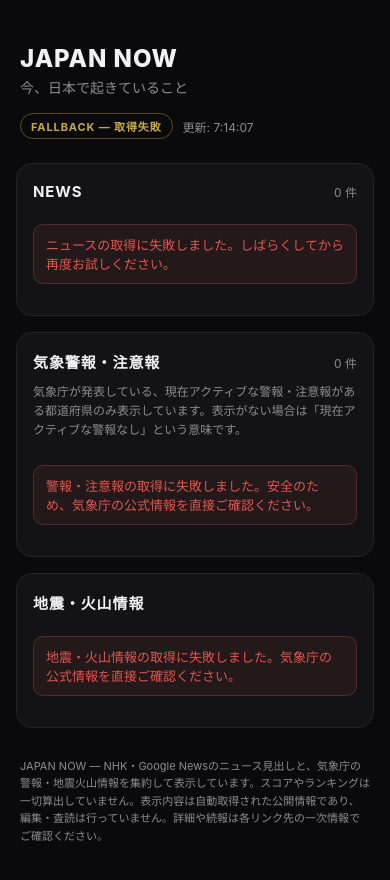
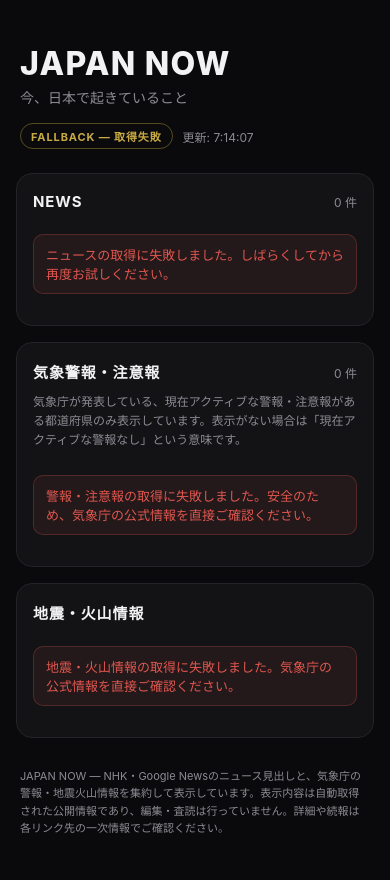
Before and after one commit to atc0118-doom/japan-now, a website: page index.html in a window 390 px wide. Drawn offline with Linux system fonts and the light colour scheme; no server answers.

Commit message:
Add files via upload

```diff
--- a/index.html
+++ b/index.html
@@ -52,12 +52,12 @@
           <div id="quakeList" class="quake-list"></div>
         </section>
 
-        <p class="col-side-note">JAPAN NOW — 自動取得の公開情報を集約。予測・スコアリングは行いません。</p>
+        <p class="col-side-note">JAPAN NOW — 自動取得の公開情報を集約しています。</p>
       </div>
     </div>
 
     <footer class="footer">
-      JAPAN NOW — NHK・Google Newsのニュース見出しと、気象庁の警報・地震火山情報を集約して表示しています。スコアやランキングは一切算出していません。表示内容は自動取得された公開情報であり、編集・査読は行っていません。詳細や続報は各リンク先の一次情報でご確認ください。
+      JAPAN NOW — NHK・Google Newsのニュース見出しと、気象庁の警報・地震火山情報を集約して表示しています。表示内容は自動取得された公開情報であり、編集・査読は行っていません。詳細や続報は各リンク先の一次情報でご確認ください。
     </footer>
   </main>
   <script src="app.js"></script>
--- a/style.css
+++ b/style.css
@@ -57,7 +57,7 @@ main{max-width:640px;margin:0 auto;padding:20px 16px 60px}
 }
 
 .hero{padding:24px 4px 8px}
-.hero h1{font-size:28px;font-weight:800;letter-spacing:.04em;margin:0}
+.hero h1{font-size:38px;font-weight:800;letter-spacing:.04em;margin:0}
 .subtitle{color:var(--muted);margin:4px 0 16px;font-size:14px}
 .status-row{display:flex;align-items:center;gap:10px;flex-wrap:wrap}
 .status-badge{
@@ -124,5 +124,5 @@ main{max-width:640px;margin:0 auto;padding:20px 16px 60px}
 }
 
 @media(max-width:400px){
-  .hero h1{font-size:24px}
+  .hero h1{font-size:32px}
 }
```
